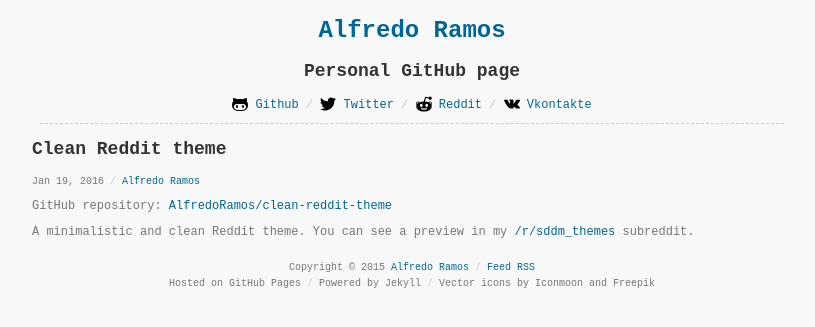
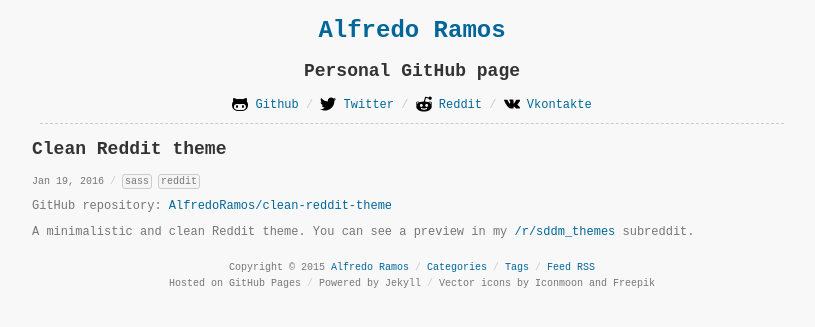
Before and after one commit to AlfredoRamos/AlfredoRamos.github.io, a Jekyll site: the page built from _posts/2016-01-19-clean-reddit-theme.md, in a window 1280 px wide, cut to the strip 149-476 px from the top of the page. Shown: the whole strip, without its empty margins (228-1043 px from the left). Built offline with Jekyll 4.4.1, drawn with Linux system fonts in a browser that asks for light colours; nearby versions of some CDN libraries; some web fonts are replaced.

Commit message:
Improvements and fixes

```diff
--- a/404.html
+++ b/404.html
@@ -1,6 +1,6 @@
 ---
-layout: default
-title: "HTTP 404 - Not Found"
+layout: error
+title: 'HTTP 404 - Not Found'
 ---
 <p>This page doesn't exist or has been deleted.</p>
 <p>Return to <a href="/">homepage</a>.</p>
--- a/_config.yml
+++ b/_config.yml
@@ -33,8 +33,9 @@
 
 # Build settings
 markdown: kramdown
-
 encoding: 'utf-8'
 permalink: 'none'
 timezone: America/Mexico_City
 exclude: [LICENSE, Rakefile, README.md, Gemfile, Gemfile.lock]
+sass:
+    style: compressed
--- a/_includes/footer.html
+++ b/_includes/footer.html
@@ -1,6 +1,8 @@
 <footer>
 	<ul class="small list-inline list-with-separator credits">
 		<li>Copyright &copy; 2015 <a href="https://github.com/AlfredoRamos" target="_blank">Alfredo Ramos</a></li>
+		<li><a href="{{ site.baseurl }}/categories.html">Categories</a></li>
+		<li><a href="{{ site.baseurl }}/tags.html">Tags</a></li>
 		<li><a href="{{ site.baseurl }}/feed.xml">Feed RSS</a></li>
 	</ul>
 	<ul class="small list-inline list-with-separator credits">
--- a/_layouts/post.html
+++ b/_layouts/post.html
@@ -1,13 +1,19 @@
 ---
 layout: default
 ---
-<article>
+<article class="article-content">
 	<h2>{{ page.title }}</h2>
 	<ul class="article-meta small list-inline list-with-separator">
-		<li><time datetime="{{ page.date | date: '%Y-%m-%d %H:%M:%S%:z' }}">{{ page.date | date: "%b %-d, %Y" }}</time></li>
-		{% if site.social_networks.github.name and site.social_networks.github.url %}
 		<li>
-			<a href="{{ site.social_networks.github.url }}" target="_blank">{{ site.social_networks.github.name }}</a>
+			<time datetime="{{ page.date | date: '%Y-%m-%d %H:%M:%S%:z' }}">{{ page.date | date: "%b %-d, %Y" }}</time>
+		</li>
+		{% if page.tags.size > 0 %}
+		<li>
+			<ul class="article-tags list-inline">
+				{% for tag in page.tags %}
+				<li><span class="badge">{{ tag }}</span></li>
+				{% endfor %}
+			</ul>
 		</li>
 		{% endif %}
 	</ul>
--- a/css/style.scss
+++ b/css/style.scss
@@ -5,6 +5,7 @@
 
 // Background colors
 $bg-body: #f8f8f8;
+$bg-badge: #f5f5f5;
 
 // Foreground colors
 $fg-body: #767676;
@@ -28,7 +29,7 @@
 body {
 	color: $fg-body;
 	font-family: 'PT Mono',monospace;
-	font-size: 12px;
+	font-size: 1.2em;
 	background-color: $bg-body;
 }
 
@@ -161,6 +162,13 @@
 	vertical-align: middle;
 }
 
+.badge {
+	background-color: $bg-badge;
+	padding: 1px 2px;
+	border: 1px solid $br-color;
+	@include border-radius(3px);
+}
+
 footer {
 	text-align: center;
 	@include rem(margin-top, $grid-spacing);
--- a/index.html
+++ b/index.html
@@ -2,7 +2,7 @@
 layout: default
 title: 'Home'
 ---
-<h2>Latest posts</h2>
+<h2>Latest articles</h2>
 <ul id="article-index">
 	{% for post in site.posts %}
 	<li class="clearfix">
```
Also changed, not shown: _layouts/error.html (added, +7 -0 lines).
